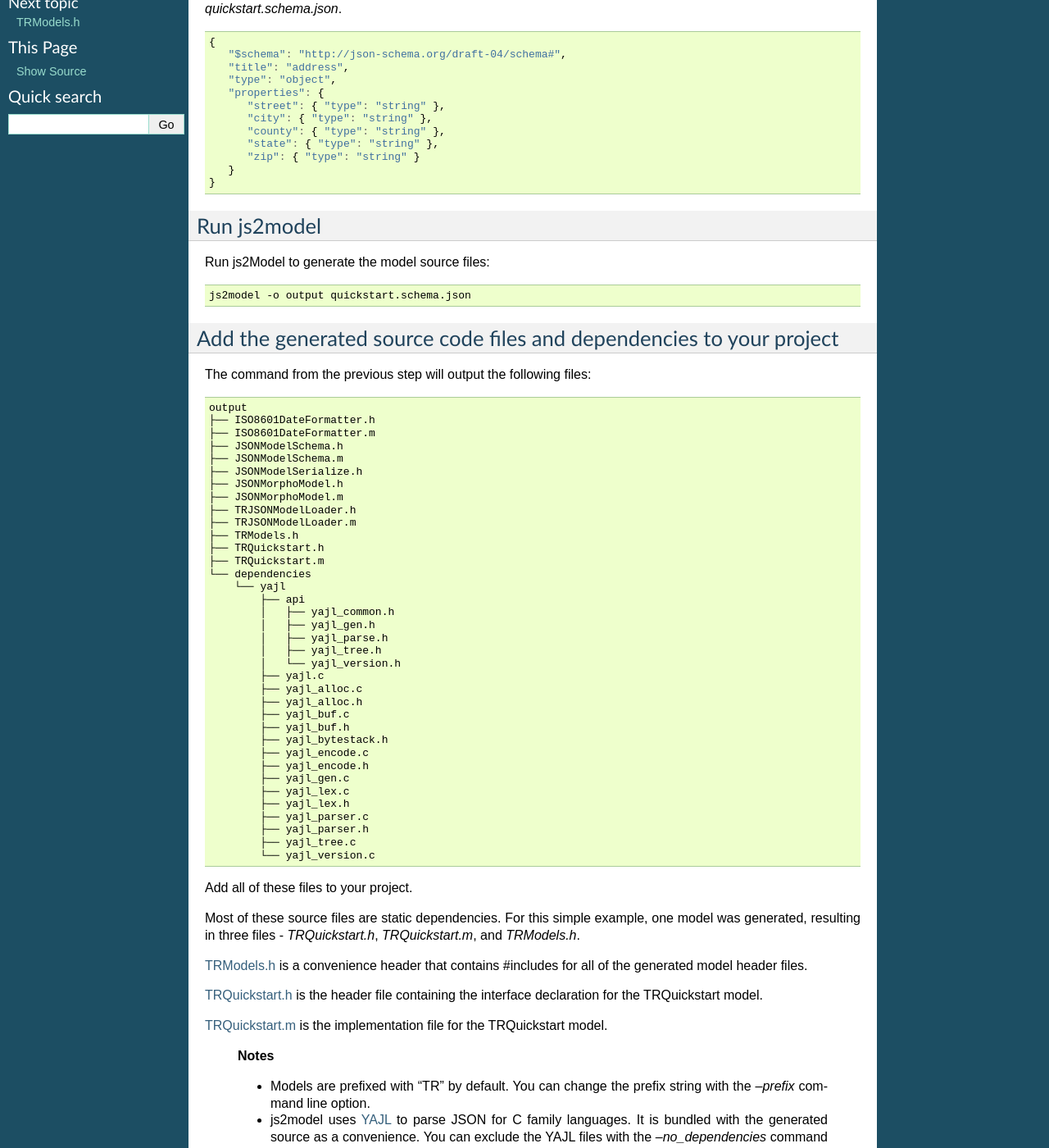
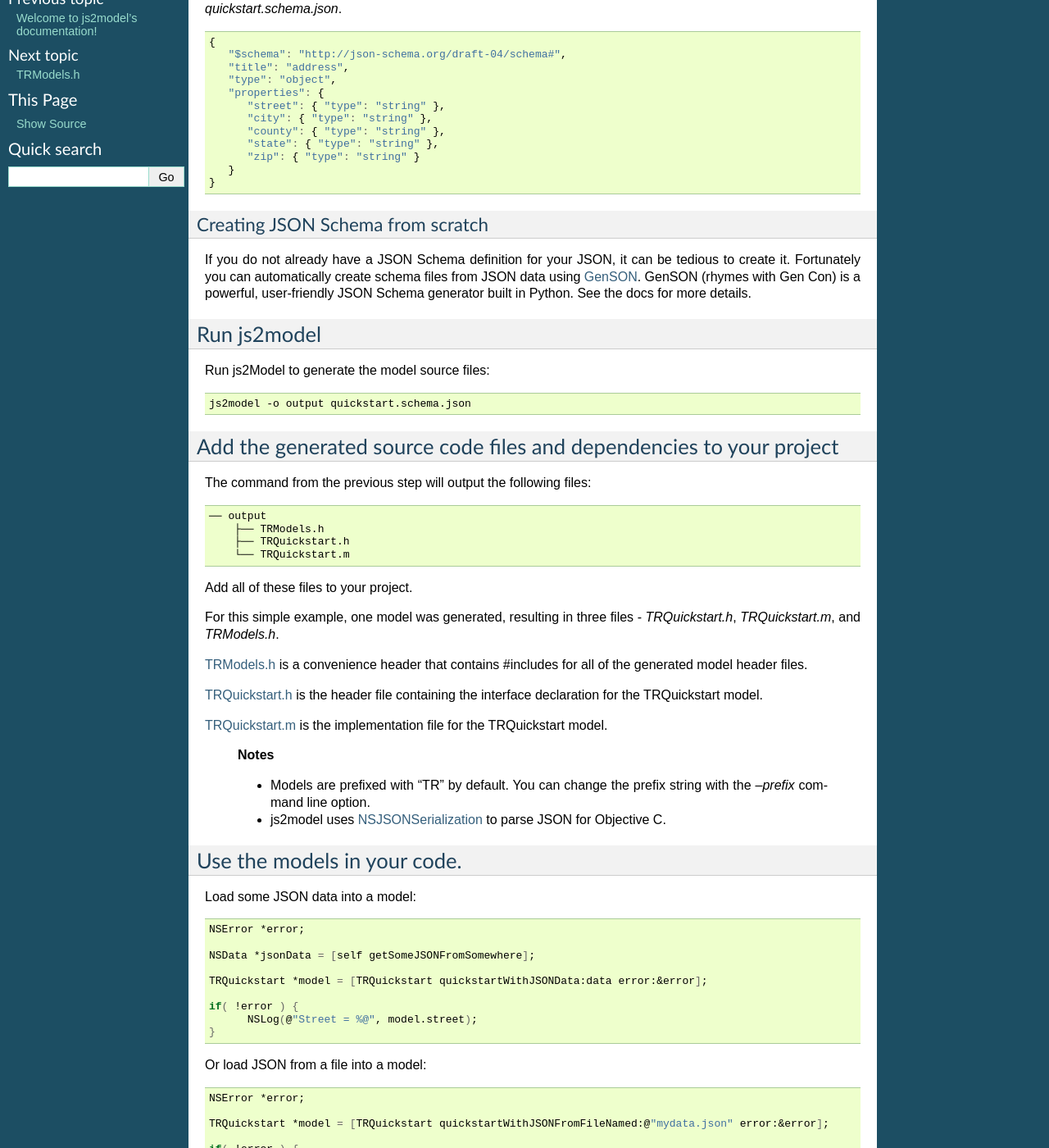
Before and after one commit to thomsonreuters/js2model, a Sphinx documentation site: the page built from docs/source/quickstart.rst, in a window 1280 px wide and 1400 px high, scrolled down 305 px. Shown: the whole window at 82% size. Built offline with Sphinx 7.4.7, drawn with Linux system fonts in a browser that asks for light colours; some of the changed text lies outside the part shown.

Commit message:
Documentation updates.

```diff
--- a/docs/source/quickstart.rst
+++ b/docs/source/quickstart.rst
@@ -17,8 +17,8 @@
 4. Use the models.
 
 
-Get (or Create) JSON Schema
-----------------------------
+Get JSON Schema describing your JSON
+===============================================
 
 For purpose of this example, we'll use the following JSON Schema. Let's assume a file name of *quickstart.schema.json*.
 
@@ -39,8 +39,13 @@
       }
    }
 
+Creating JSON Schema from scratch
+---------------------------------
+
+If you do not already have a JSON Schema definition for your JSON, it can be tedious to create it. Fortunately you can automatically create schema files from JSON data using `GenSON <http://goo.gl/z0FMel>`_.  GenSON (rhymes with Gen Con) is a powerful, user-friendly JSON Schema generator built in Python. See the docs for more details.
+
 Run js2model
-------------
+============
 
 Run js2Model to generate the model source files:
 
@@ -51,52 +56,20 @@
    js2model -o output quickstart.schema.json
 
 Add the generated source code files and dependencies to your project
----------------------------------------------------------------------
+=====================================================================
 
 The command from the previous step will output the following files:
 
 ::
 
-   output
-   ├── ISO8601DateFormatter.h
-   ├── ISO8601DateFormatter.m
-   ├── JSONModelSchema.h
-   ├── JSONModelSchema.m
-   ├── JSONModelSerialize.h
-   ├── JSONMorphoModel.h
-   ├── JSONMorphoModel.m
-   ├── TRJSONModelLoader.h
-   ├── TRJSONModelLoader.m
-   ├── TRModels.h
-   ├── TRQuickstart.h
-   ├── TRQuickstart.m
-   └── dependencies
-       └── yajl
-           ├── api
-           │   ├── yajl_common.h
-           │   ├── yajl_gen.h
-           │   ├── yajl_parse.h
-           │   ├── yajl_tree.h
-           │   └── yajl_version.h
-           ├── yajl.c
-           ├── yajl_alloc.c
-           ├── yajl_alloc.h
-           ├── yajl_buf.c
-           ├── yajl_buf.h
-           ├── yajl_bytestack.h
-           ├── yajl_encode.c
-           ├── yajl_encode.h
-           ├── yajl_gen.c
-           ├── yajl_lex.c
-           ├── yajl_lex.h
-           ├── yajl_parser.c
-           ├── yajl_parser.h
-           ├── yajl_tree.c
-           └── yajl_version.c
+        ── output
+            ├── TRModels.h
+            ├── TRQuickstart.h
+            └── TRQuickstart.m
 
 Add all of these files to your project.
 
-Most of these source files are static dependencies. For this simple example, one model was generated, resulting in three files - *TRQuickstart.h*, *TRQuickstart.m*, and *TRModels.h*.
+For this simple example, one model was generated, resulting in three files - *TRQuickstart.h*, *TRQuickstart.m*, and *TRModels.h*.
 
 `TRModels.h <TRModels_h.html>`_ is a convenience header that contains #includes for all of the generated model header files.
 
@@ -108,11 +81,11 @@
 
         * Models are prefixed with "TR" by default. You can change the prefix string with the *--prefix* command line option.
 
-        * js2model uses `YAJL <https://lloyd.github.io/yajl/>`_ to parse JSON for C family languages. It is bundled with the generated source as a convenience. You can exclude the YAJL files with the *--no_dependencies* command line option.
+        * js2model uses `NSJSONSerialization <http://goo.gl/WsJCxL>`_ to parse JSON for Objective C.
 
 
-Use the models
---------------
+Use the models in your code.
+============================
 
 Load some JSON data into a model:
 
@@ -122,7 +95,7 @@
 
    NSData *jsonData = [self getSomeJSONFromSomewhere];
 
-   TRQuickstart *model [TRQuickstart quickstartWithJSONData:data error:&error];
+   TRQuickstart *model = [TRQuickstart quickstartWithJSONData:data error:&error];
 
    if( !error ) {
          NSLog(@"Street = %@", model.street);
@@ -135,7 +108,7 @@
 
    NSError *error;
 
-   TRQuickstart *model [TRQuickstart testDataArrayWithJSONFromFileNamed:@"mydata.json" error:&error];
+   TRQuickstart *model = [TRQuickstart quickstartWithJSONFromFileNamed:@"mydata.json" error:&error];
 
    if( !error ) {
          NSLog(@"Street = %@", model.street);
```
Also changed, not shown: 1 other file.
